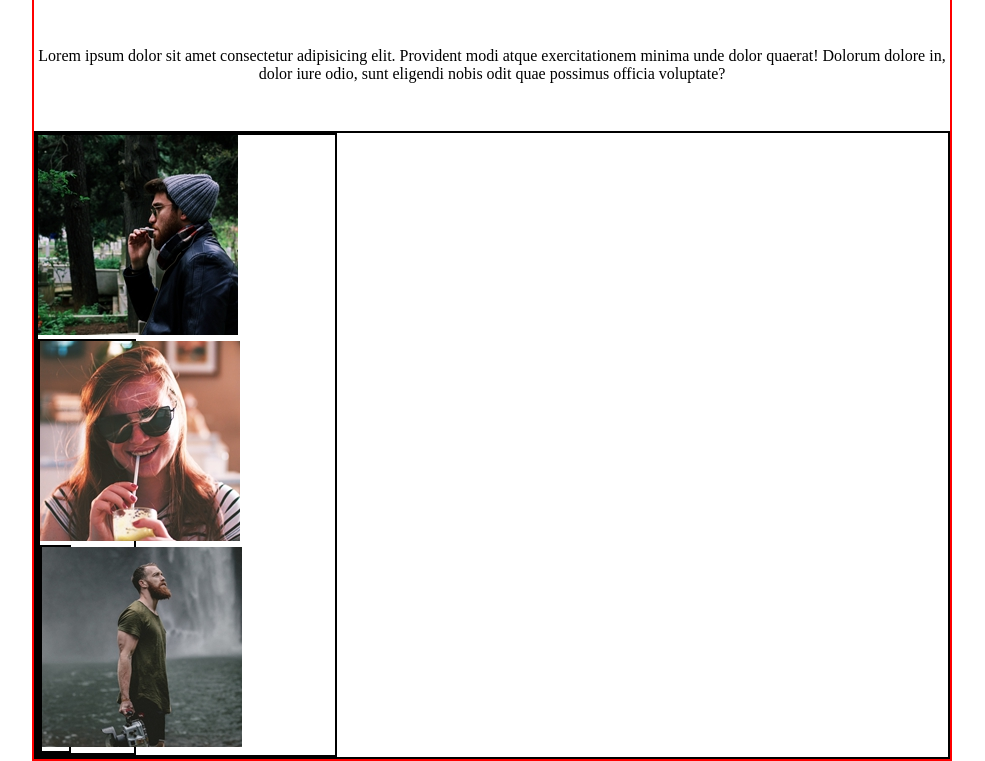
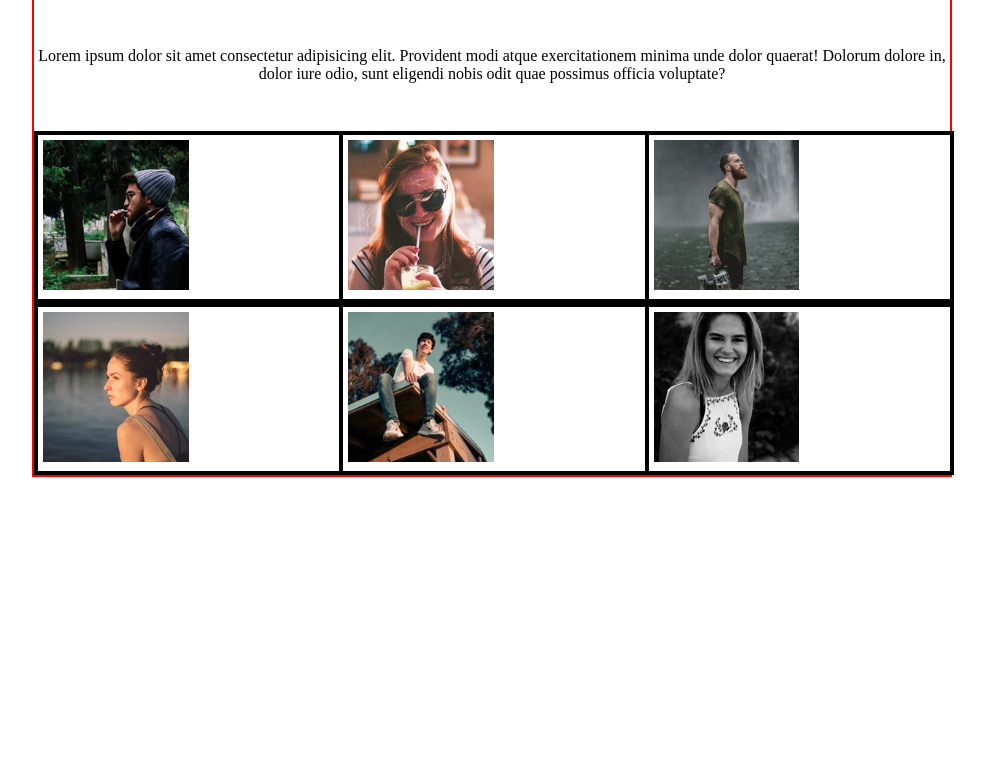
Before and after one commit to GabrieleCuccarini/html-css-float-cards, a plain HTML site: page index.html in a window 1280 px wide. Shown: the part 90-851 px from the top of the page, without its empty margins (148-1133 px from the left). After the commit the page ends 800 px from the top, so only its background shows below. Drawn offline with Linux system fonts and the light colour scheme.

Commit message:
Set up rows + columns

```diff
--- a/index.html
+++ b/index.html
@@ -22,24 +22,39 @@
             <p>Lorem ipsum dolor sit amet consectetur adipisicing elit. Provident modi atque exercitationem minima unde
                 dolor quaerat! Dolorum dolore in, dolor iure odio, sunt eligendi nobis odit quae possimus officia
                 voluptate?</p>
-               <div class="mediumcontainer clearfix">
-                    <div class="minicontainer">
-                        <img src="imgs/male1.png" alt="">
-                    <div class="minicontainer">
-                        <img src="imgs/female1.png" alt="">
-                    <div class="minicontainer">
-                        <img src="imgs/male2.png" alt="">
+            <div class="row clearfix">
+                <div class="column">
+                    <img src="imgs/male1.png" alt="card1">
+                </div>
+                <div class="column">
+                    <img src="imgs/female1.png" alt="card2">
+                </div>
+                <div class="column">
+                    <img src="imgs/male2.png" alt="card3">
+                </div>
+            </div>
+
+            <div class="row clearfix">
+                <div class="column">
+                    <img src="imgs/female2.png" alt="card1">
+                </div>
+                <div class="column">
+                    <img src="imgs/male3.png" alt="card2">
+                </div>
+                <div class="column">
+                    <img src="imgs/female3.png" alt="card3">
+                </div>
+            </div>
 
 
 
 
-
-                        <!--<img src="imgs/male1.png" alt="">
+            <!--<img src="imgs/male1.png" alt="">
                         <h4>Marco bianchi</h4>
                         <div>Designer</div>
                         <div>marcobianchi@team.com</div>-->
-                    </div>
-               </div>
+        </div>
+        </div>
 
 
     </main>
@@ -49,7 +64,7 @@
 
 </html>
 
-            <!--<div class="row clearfix">
+<!--<div class="row clearfix">
                 <div class="col">
                     <div style="background-color: red;">
                         <img src="imgs/male1.png" alt="">
--- a/style.css
+++ b/style.css
@@ -2,19 +2,6 @@
     margin: 0;
     padding: 0;
     box-sizing: border-box;
-}
-
-[class*="float-"] {
-    width: 100px;
-    height: 100px;
-    background-color: red;
-    display: inline-block;
-}
-
-.clearfix::after {
-    content: "";
-    display: table;
-    clear: both;
 }
 
 .main-container {
@@ -35,23 +22,35 @@ header h1 {
     margin-top: 2rem;
 }
 
+img {
+    display: inline-block;
+}
+
 header {
     text-align: center;
 }
 
-.mediumcontainer {
-    width: 100%;
+.row {
+    width: 920px;
     border: 2px solid black;
 }
 
-.row .minicontainer img {
-    width: 80%;
+.row .column img {
+    width: 50%;
     height: 150px;
 }
 
-.mediumcontainer .minicontainer {
-    width: 33%;
+.row .column {
     border: 2px solid black;
+    float: left;
+    width: 33.33%;
+    padding: 5px;
+}
+
+.row::after {
+    content: "";
+    clear: both;
+    display: table;
 }
 
 /*
@@ -65,4 +64,11 @@ header {
 
   .row .col:nth-child(2) {
     background-color: orange;
+
+    [class*="float-"] {
+    width: 100px;
+    height: 100px;
+    background-color: red;
+    display: inline-block;
+}
   }*/
```
